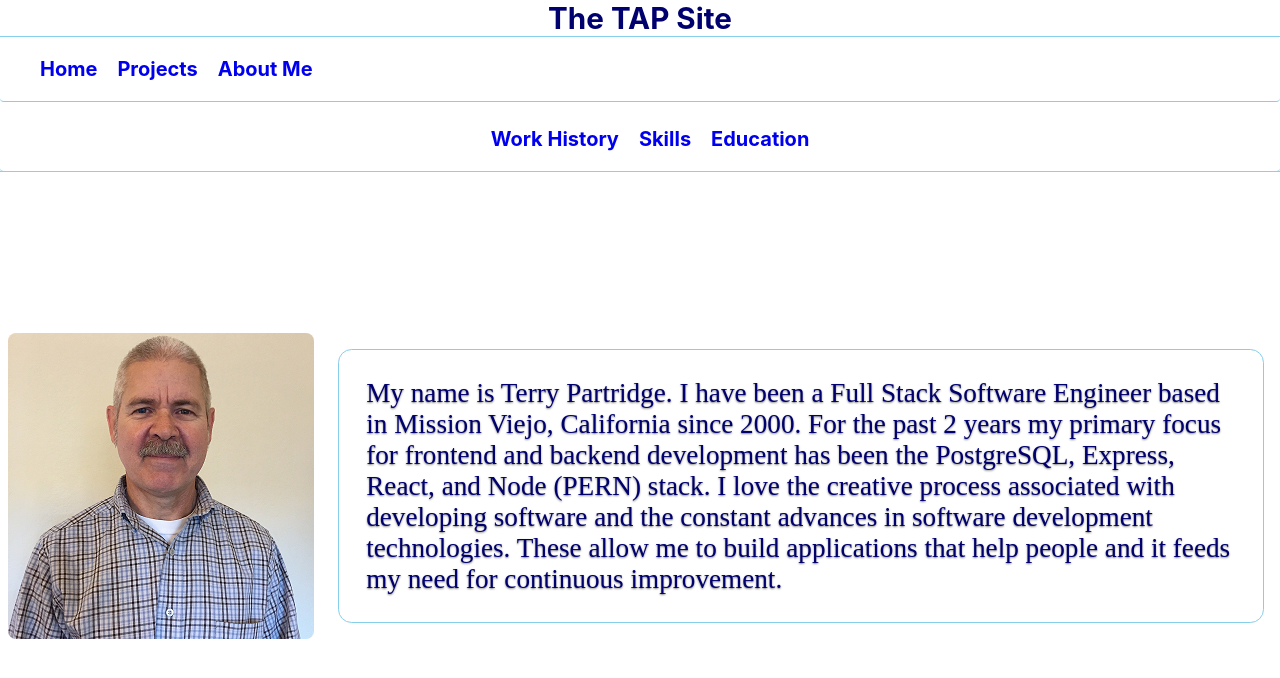
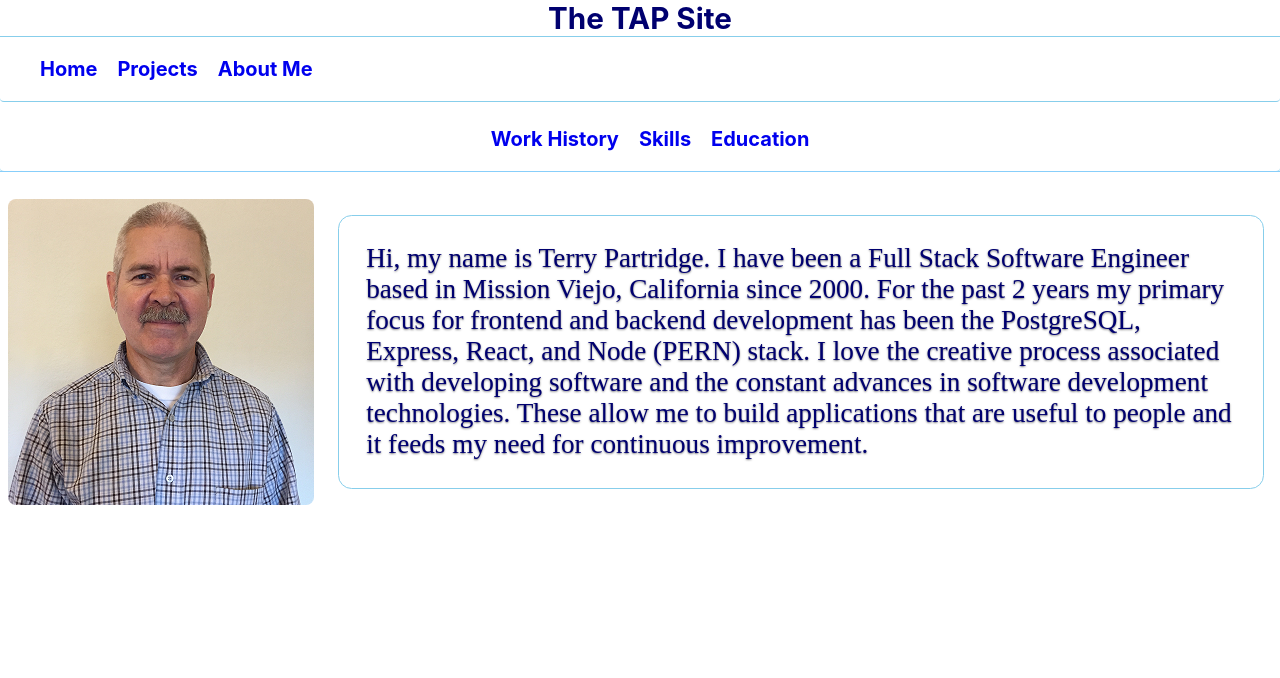
Before and after one commit to ocsfwarch/thetapsite, a React (Create React App) app: page /AboutMe in a window 1280 px wide. Shown: the top 678 px of the page. Built offline with nearby package versions, Linux system fonts and the light colour scheme.

Commit message:
Updates to resolve display problems
When the AboutMe was viewed in Safari, the flex properties did not display correctly until I wrapped the flex container in a generic <div>. I added the AboutMeCont component to resolve this issue.

```diff
--- a/src/components/AboutMe/AboutMe.js
+++ b/src/components/AboutMe/AboutMe.js
@@ -1,33 +1,12 @@
 import React from "react";
 import { AboutMeNav } from "./AboutMeNav";
+import { AboutMeCont } from "./AboutMeCont";
 
 const AboutMe = () => {
   return (
     <div className="aboutme_container">
       <AboutMeNav />
-      <section className="aboutme_content">
-        <section className="img_sect">
-          <section className="img_display">
-            <img
-              src="/images/AboutMe/tp_image_2.png"
-              title="About Me"
-              alt="About Me"
-            />
-          </section>
-        </section>
-        <section className="intro_sect">
-          <p>
-            My name is Terry Partridge. I have been a Full Stack Software
-            Engineer based in Mission Viejo, California since 2000. For the past
-            2 years my primary focus for frontend and backend development has
-            been the PostgreSQL, Express, React, and Node (PERN) stack. I love
-            the creative process associated with developing software and the
-            constant advances in software development technologies. These allow
-            me to build applications that help people and it feeds my need for
-            continuous improvement.
-          </p>
-        </section>
-      </section>
+      <AboutMeCont />
     </div>
   );
 };
--- /dev/null
+++ b/src/components/AboutMe/AboutMeCont.js
@@ -0,0 +1,31 @@
+import React from "react";
+
+const AboutMeCont = () => {
+  return (
+    <div>
+      <section className="aboutme_content">
+        <section className="img_sect">
+          <img
+            src="/images/AboutMe/tp_image_2.png"
+            title="About Me"
+            alt="About Me"
+          />
+        </section>
+        <section className="intro_sect">
+          <p>
+            Hi, my name is Terry Partridge. I have been a Full Stack Software
+            Engineer based in Mission Viejo, California since 2000. For the past
+            2 years my primary focus for frontend and backend development has
+            been the PostgreSQL, Express, React, and Node (PERN) stack. I love
+            the creative process associated with developing software and the
+            constant advances in software development technologies. These allow
+            me to build applications that are useful to people and it feeds my
+            need for continuous improvement.
+          </p>
+        </section>
+      </section>
+    </div>
+  );
+};
+
+export { AboutMeCont };
--- a/src/index.css
+++ b/src/index.css
@@ -165,10 +165,6 @@ img {
 }
 
 @media (min-width: 1000px) {
-  .intro_container {
-    flex-flow: row nowrap;
-  }
-
   .intro_container .intro_img_container {
     height: 80%;
   }
@@ -575,7 +571,7 @@ img {
   width: 100%;
   background-color: white;
   padding-top: 5px;
-  /*overflow-y: scroll;*/
+  overflow-y: scroll;
   -webkit-overflow-scrolling: touch;
 }
 
@@ -592,19 +588,12 @@ img {
 
 .aboutme_container .aboutme_content .img_sect {
   flex: 1 1 auto;
+  display: flex;
+  align-items: center;
   height: 153px;
   width: 153px;
   background-color: transparent;
   padding-top: 0.5em;
-}
-
-.aboutme_container .aboutme_content .img_sect .img_display {
-  flex: 1 1 auto;
-  display: flex;
-  align-items: center;
-  height: 100%;
-  width: 100%;
-  background-color: transparent;
 }
 
 .aboutme_container .aboutme_content .intro_sect {
```
